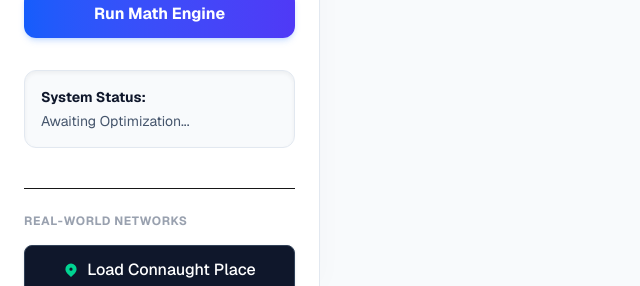
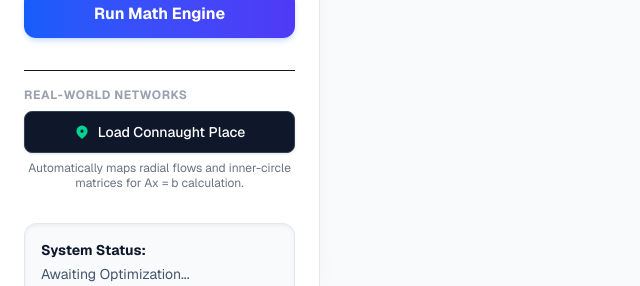
Before and after one commit to ashishsinghh935-ops/urban-traffic-optimizer, a Next.js app in the folder frontend/: page / in a window 1280 px wide. Shown: the part 514-800 px from the top of the page, without its empty margins (0-640 px from the left). Built offline with nearby package versions, Linux system fonts and the light colour scheme.

Commit message:
Moved Connaught Place button above system status

```diff
--- a/frontend/app/page.tsx
+++ b/frontend/app/page.tsx
@@ -207,28 +207,29 @@ export default function TrafficDashboard() {
             Run Math Engine
           </button>
 
-          <div className="mt-2 p-4 bg-slate-50 rounded-xl border border-slate-200 text-sm text-slate-700 shadow-inner">
-            <span className="font-bold block mb-1 text-slate-900">System Status:</span>
-            <span className="text-slate-600">{status}</span>
-          </div>
-
-          {/* New Real-World Presets Button */}
-          <div className="mt-4 border-t pt-6">
-            <h3 className="text-xs font-bold text-gray-400 uppercase tracking-wider mb-4">
+          {/* New Real-World Presets Button - MOVED UP HERE */}
+          <div className="mt-2 border-t pt-4">
+            <h3 className="text-xs font-bold text-gray-400 uppercase tracking-wider mb-2">
               Real-World Networks
             </h3>
             <button
               onClick={loadConnaughtPlacePreset}
-              className="w-full flex items-center justify-center gap-2 bg-slate-900 hover:bg-slate-800 text-white font-medium py-3 px-4 rounded-lg transition-all duration-200 shadow-sm border border-slate-700"
+              className="w-full flex items-center justify-center gap-2 bg-slate-900 hover:bg-slate-800 text-white font-medium py-2.5 px-4 rounded-lg transition-all duration-200 shadow-sm border border-slate-700 text-sm"
             >
               <svg className="w-4 h-4 text-emerald-400" fill="currentColor" viewBox="0 0 20 20">
                 <path fillRule="evenodd" d="M5.05 4.05a7 7 0 119.9 9.9L10 18.9l-4.95-4.95a7 7 0 010-9.9zM10 11a2 2 0 100-4 2 2 0 000 4z" clipRule="evenodd" />
               </svg>
               Load Connaught Place
             </button>
-            <p className="text-xs text-gray-500 mt-3 text-center">
+            <p className="text-xs text-gray-500 mt-2 text-center leading-tight">
               Automatically maps radial flows and inner-circle matrices for Ax = b calculation.
             </p>
+          </div>
+
+          {/* System Status - MOVED DOWN HERE */}
+          <div className="mt-2 p-4 bg-slate-50 rounded-xl border border-slate-200 text-sm text-slate-700 shadow-inner">
+            <span className="font-bold block mb-1 text-slate-900">System Status:</span>
+            <span className="text-slate-600">{status}</span>
           </div>
 
         </div>
```
